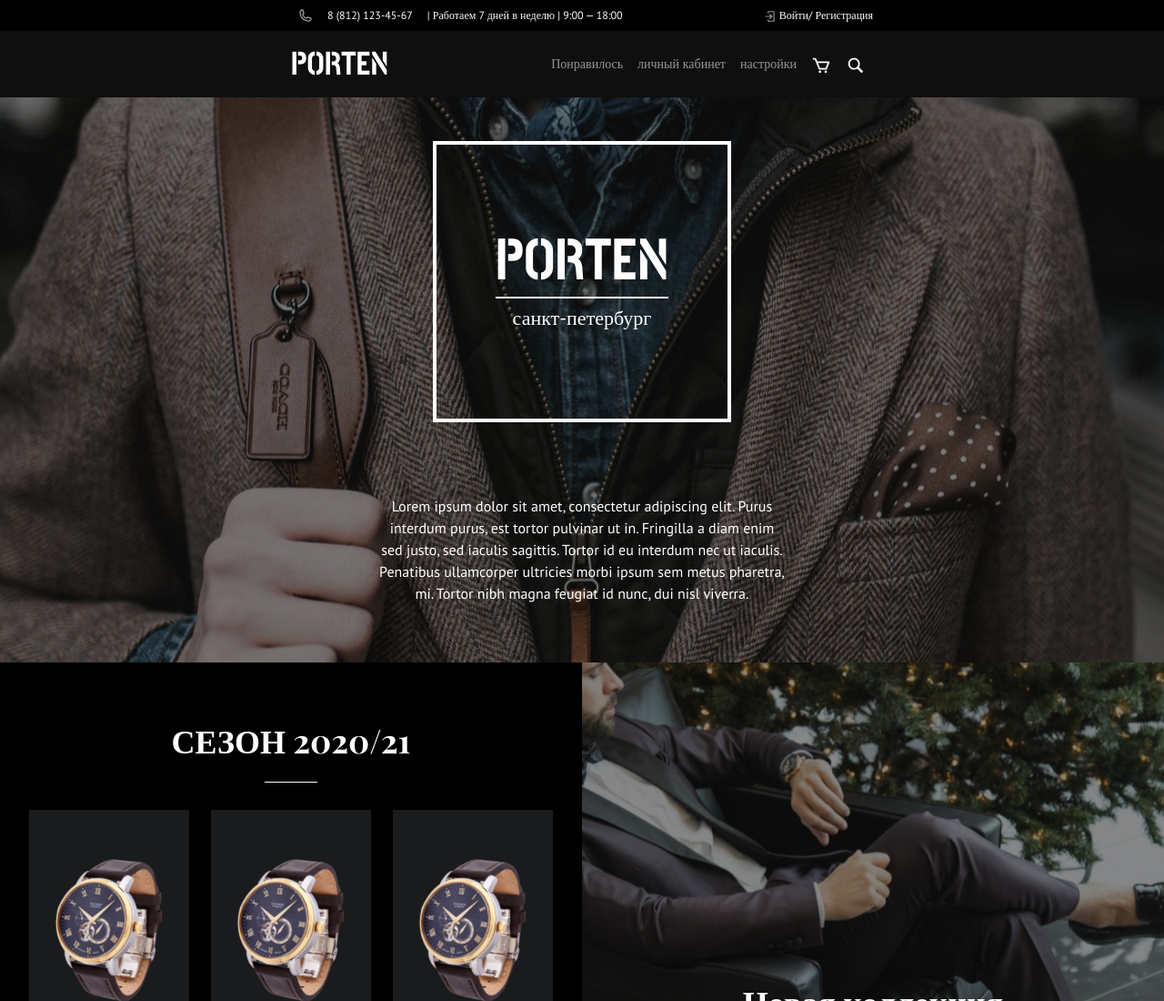
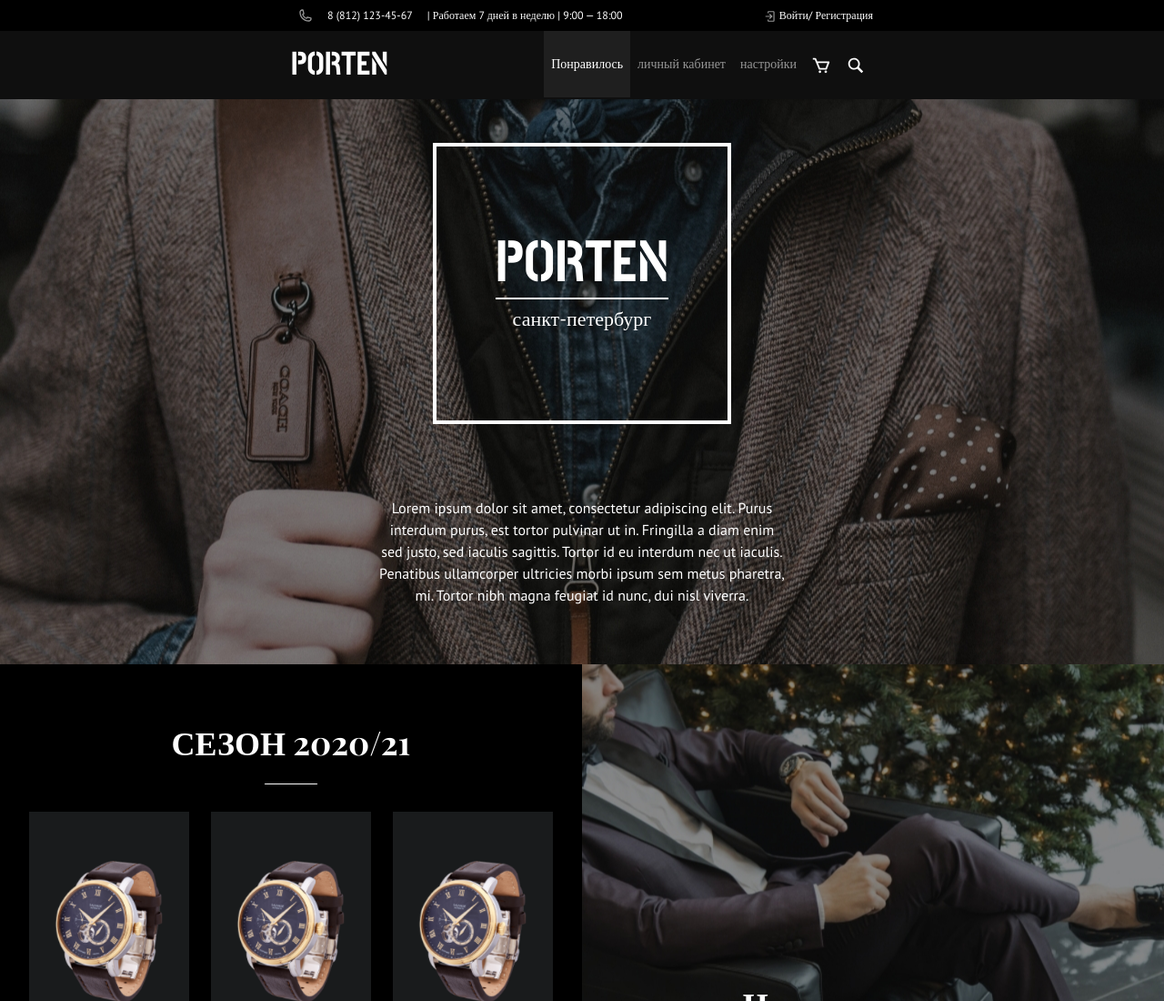
Before and after one commit to abdum0m1n/PORTEN, a plain HTML site: page index.html in a window 1280 px wide. Shown: the top 1100 px of the page at 91% size. Drawn offline with Linux system fonts and the light colour scheme; a web font is replaced by a local one.

Commit message:
PORTEN end

```diff
--- a/assets/main/css/style.css
+++ b/assets/main/css/style.css
@@ -92,6 +92,10 @@ body{
 }
 .ite{
   padding: 24px 10px;
+}
+.activ{
+  color: #FFFFFF;
+  background: #1F1F1F;
 }
 /* nav end */
 /* header start */
--- a/index.html
+++ b/index.html
@@ -37,7 +37,7 @@
             <div class="collapse navbar-collapse  " id="navbarNav">
               <ul class="navbar-nav d-flex w-100 justify-content-end">
                 <li class="nav-item ">
-                  <a class="nav-link item"  href="#">Понравилось</a>
+                  <a class="nav-link item activ"  href="#">Понравилось</a>
                 </li>
                 <li class="nav-item ">
                   <a class="nav-link item" href="#">личный кабинет</a>
@@ -46,10 +46,10 @@
                   <a class="nav-link item" href="#">настройки</a>
                 </li>
                 <li class="nav-item">
-                  <a class="nav-link ite" href="#"><img src="./assets/main/img/bx_bx-cart.svg" alt=""></a>
+                  <a class="nav-link item" href="#"><img src="./assets/main/img/bx_bx-cart.svg" alt=""></a>
                 </li>
                 <li class="nav-item">
-                  <a class="nav-link ite" href="#"><img src="./assets/main/img/search.svg" alt=""></a>
+                  <a class="nav-link item" href="#"><img src="./assets/main/img/search.svg" alt=""></a>
                 </li>
               </ul>
             </div>
```
